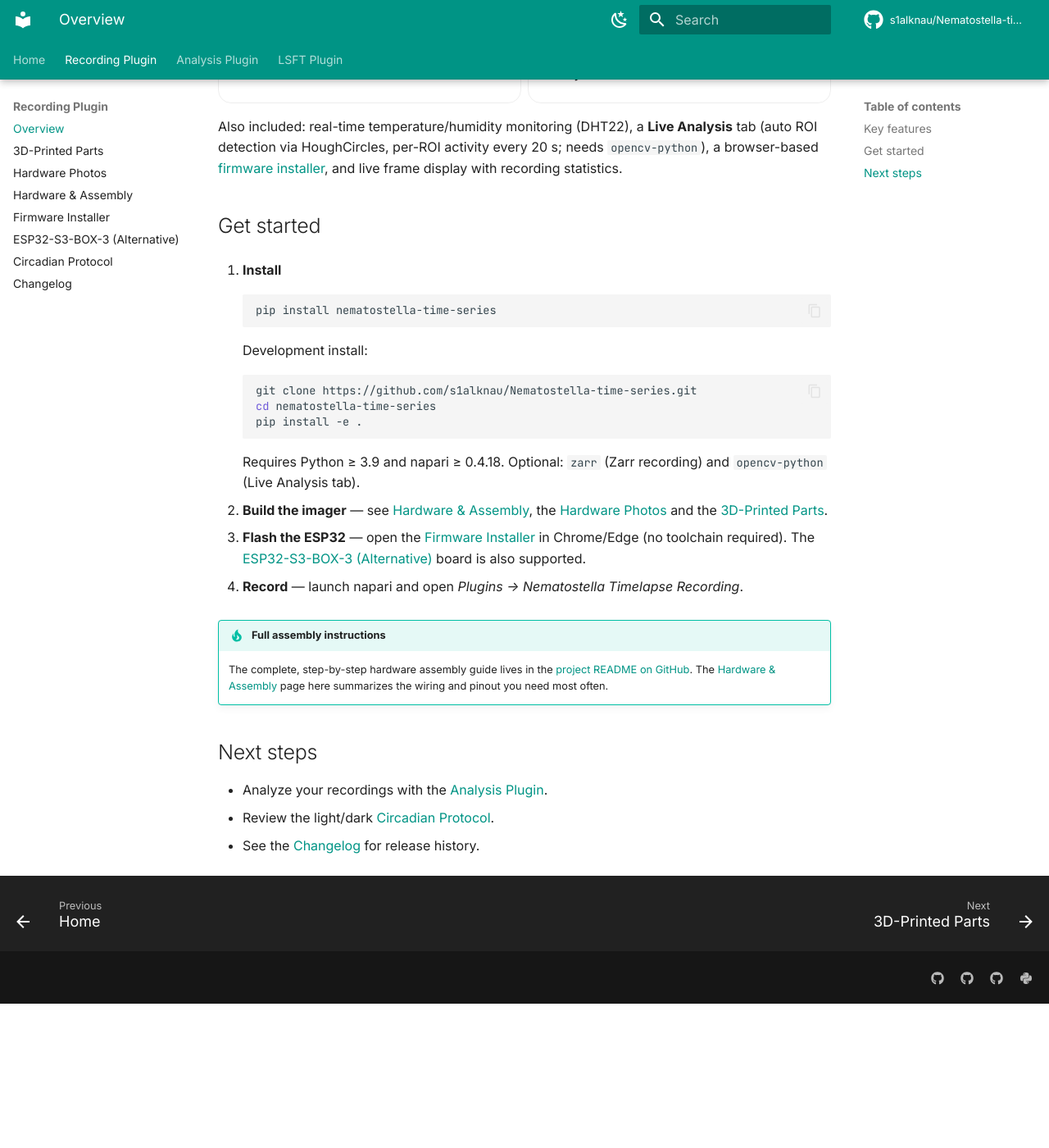
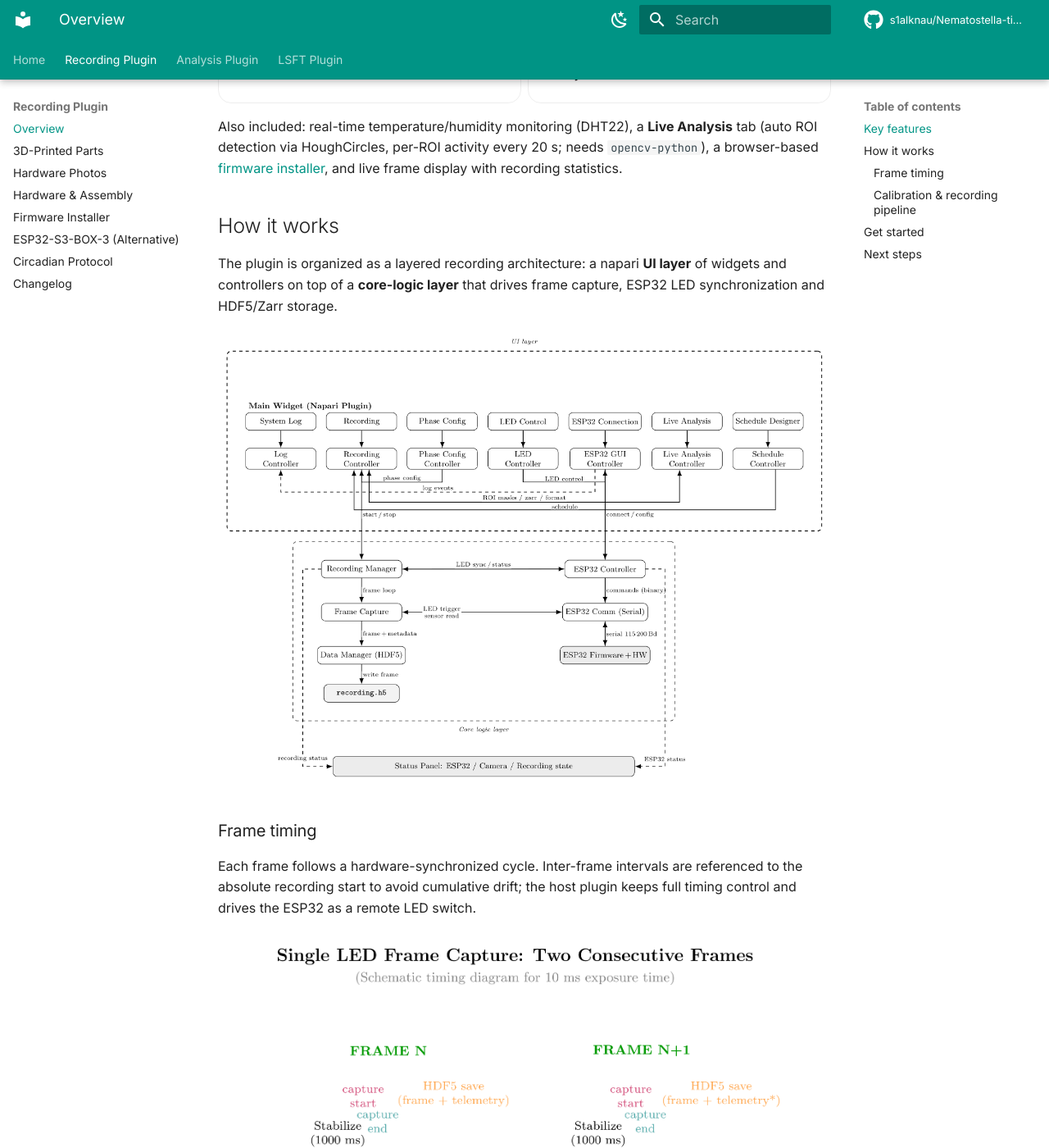
Before and after one commit to s1alknau/Nematostella-time-series, an MkDocs documentation site: the page built from docs/recording.md, in a window 1280 px wide and 1400 px high, scrolled down 924 px. Shown: the whole window at 82% size. Built offline with MkDocs 1.6.1 and Material for MkDocs 9.7.7, drawn with Linux system fonts in a browser that asks for light colours; comment, search, counter and statistics services are not loaded; before the commit the page ends 2148 px from its top, so only the background shows below that; some of the changed text lies outside the part shown.

Commit message:
Docs: replace ASCII diagrams with rendered manuscript TikZ schematics
Render the manuscript's TeX/TikZ schematics to PNG and embed them in the
recording docs, replacing the crude ASCII-art timing diagrams:

- Architecture Overview    -> software-architecture.png
- Timing Architecture      -> timing-single.png
- Phase-Based Timing       -> timing-dual.png
- Calibration System       -> calibration-recording.png

README: fix a corrupted code-fence block (an empty "Timing Architecture"
block had shifted every fence in the LED-Synchronization / Drift-Compensation
region, trapping headings inside code blocks); drop the now-redundant ASCII
timelines under the new figures.

recording.md (docs site): add a "How it works" section showing the same
four diagrams so the MkDocs site carries the optimized documentation.

Co-Authored-By: Claude Opus 4.8 <noreply@anthropic.com>

```diff
--- a/docs/recording.md
+++ b/docs/recording.md
@@ -58,6 +58,34 @@ Analysis** tab (auto ROI detection via HoughCircles, per-ROI activity every 20 s
 needs `opencv-python`), a browser-based [firmware installer](installer.html),
 and live frame display with recording statistics.
 
+## How it works
+
+The plugin is organized as a layered recording architecture: a napari **UI layer**
+of widgets and controllers on top of a **core-logic layer** that drives frame
+capture, ESP32 LED synchronization and HDF5/Zarr storage.
+
+![Software architecture of the Nematostella Timelapse Capture plugin](images/diagrams/software-architecture.png)
+
+### Frame timing
+
+Each frame follows a hardware-synchronized cycle. Inter-frame intervals are
+referenced to the absolute recording start to avoid cumulative drift; the host
+plugin keeps full timing control and drives the ESP32 as a remote LED switch.
+
+![Single-LED frame-capture timing for two consecutive frames](images/diagrams/timing-single.png)
+
+For circadian protocols the plugin alternates IR-only dark phases and white-LED
+light phases, each containing multiple frames at a configurable interval.
+
+![Dual-LED phase-recording protocol](images/diagrams/timing-dual.png)
+
+### Calibration & recording pipeline
+
+Before recording, LED powers are calibrated to a common target intensity; during
+recording each frame is brightness-validated as it is written to disk.
+
+![LED calibration and image-recording pipeline](images/diagrams/calibration-recording.png)
+
 ## Get started
 
 1. **Install**
```
Also changed, not shown: README.md (+7 -115 lines), docs/images/diagrams/calibration-recording.png (added), docs/images/diagrams/software-architecture.png (added), docs/images/diagrams/timing-dual.png (added), docs/images/diagrams/timing-single.png (added).
